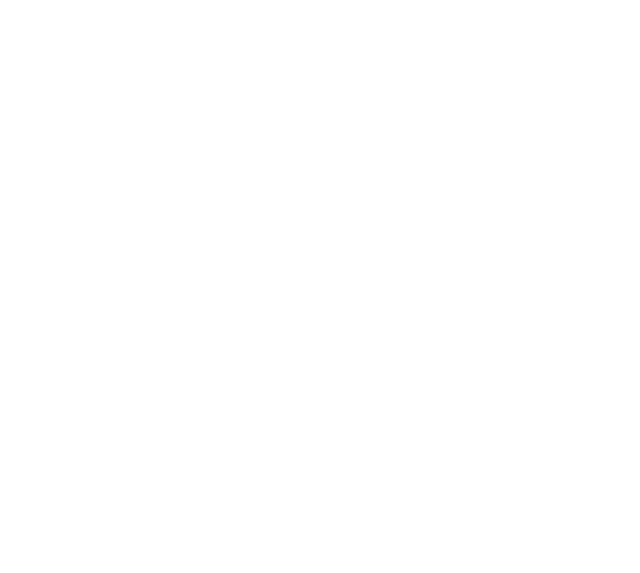
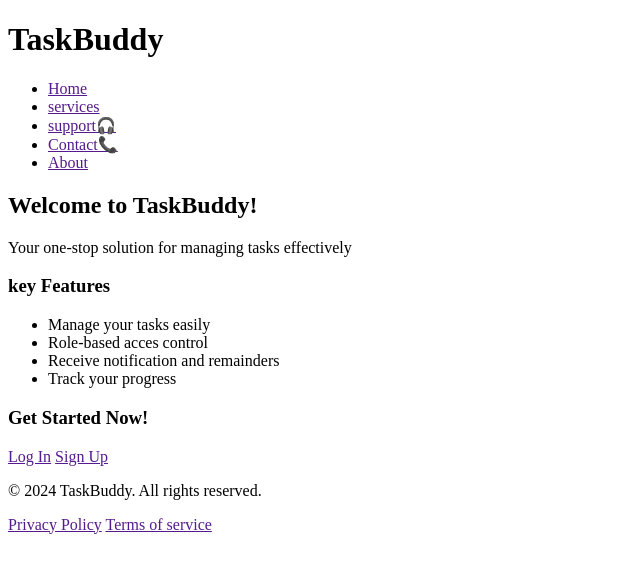
Before and after one commit to AsathKhan/TaskBuddy, a Django app: page / in a window 1280 px wide. Before the commit the part shown is empty. Shown: the top 573 px of the page, without its empty margins (0-640 px from the left). Run offline with Django 5.2, Linux system fonts and the light colour scheme.

Commit message:
index content

```diff
--- a/BuddyWorks/templates/BuddyWorks/index.html
+++ b/BuddyWorks/templates/BuddyWorks/index.html
@@ -9,6 +9,48 @@
     <script src="{% static 'BuddyWorks/js/index.js' %}" defer></script>
 </head>
 <body>
+    <header>
+        <div class="logo">
+            <h1>Task<span id="logoSpan">Buddy</span></h1>
+        </div>
+        <nav>
+            <ul>
+                <li><a href="">Home</a></li>
+                <li><a href="">services</a></li>
+                <li><a href="">support🎧</a></li>
+                <li><a href="">Contact📞</a></li>
+                <li><a href="">About</a></li>
+            </ul>
+        </nav>
+    </header>
 
+    <main>
+        <section class="welcome">
+            <h2>Welcome to TaskBuddy!</h2>
+            <p>Your one-stop solution for managing tasks effectively</p>
+        </section>
+
+        <section class="features">
+            <h3>key Features</h3>
+            <ul>
+                <li>Manage your tasks easily</li>
+                <li>Role-based acces control</li>
+                <li>Receive notification and remainders</li>
+                <li>Track your progress</li>
+            </ul>
+        </section>
+
+        <section class="user">
+            <h3>Get Started Now!</h3>
+            <a class="userBtn" href="">Log In</a>
+            <a class="userBtn" href="">Sign Up</a>
+        </section>
+    </main>
+
+    <footer>
+        <p>&copy; 2024 TaskBuddy. All rights reserved.</p>
+        <a href="">Privacy Policy</a>
+        <a href="">Terms of service</a>
+    </footer>
 </body>
 </html>
```
